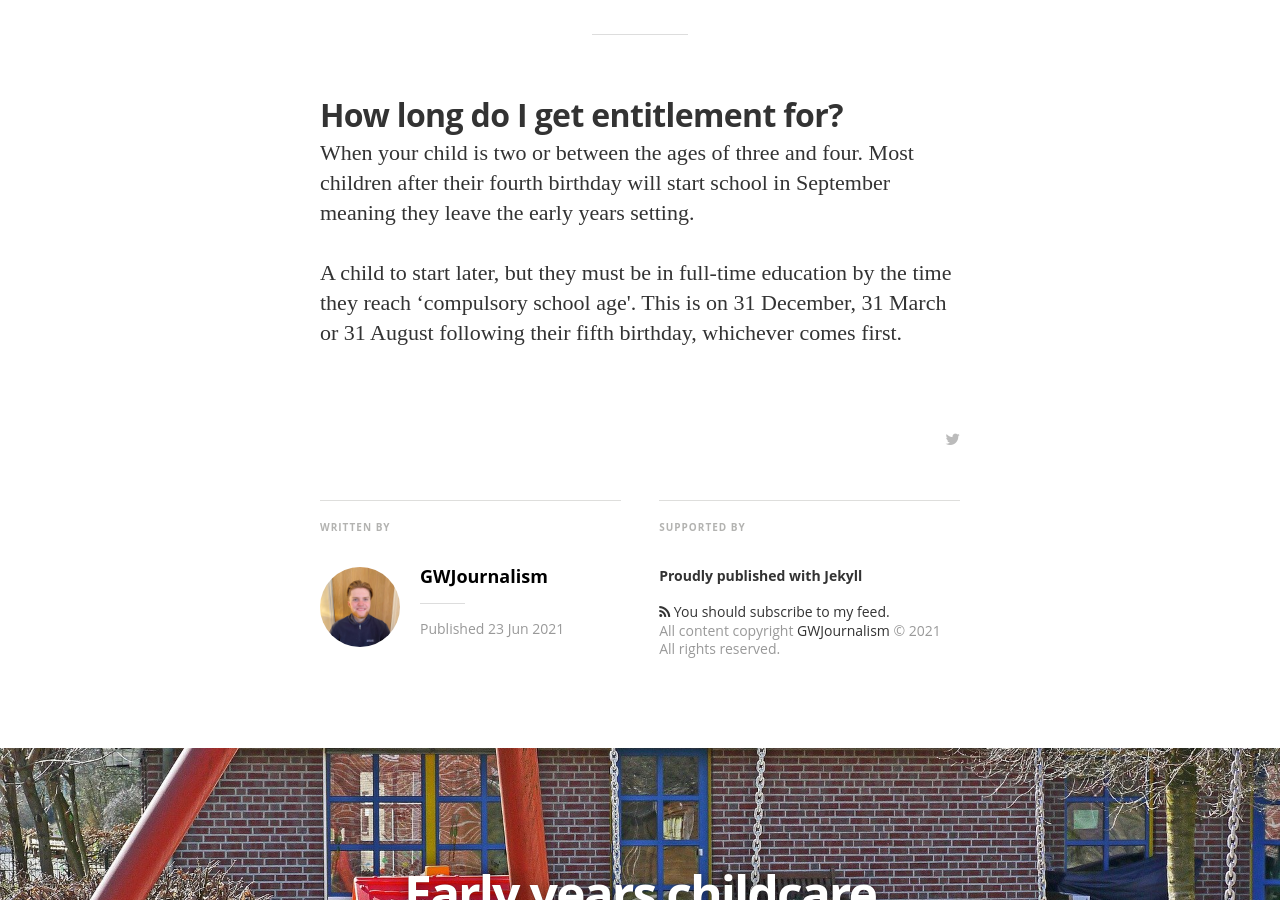
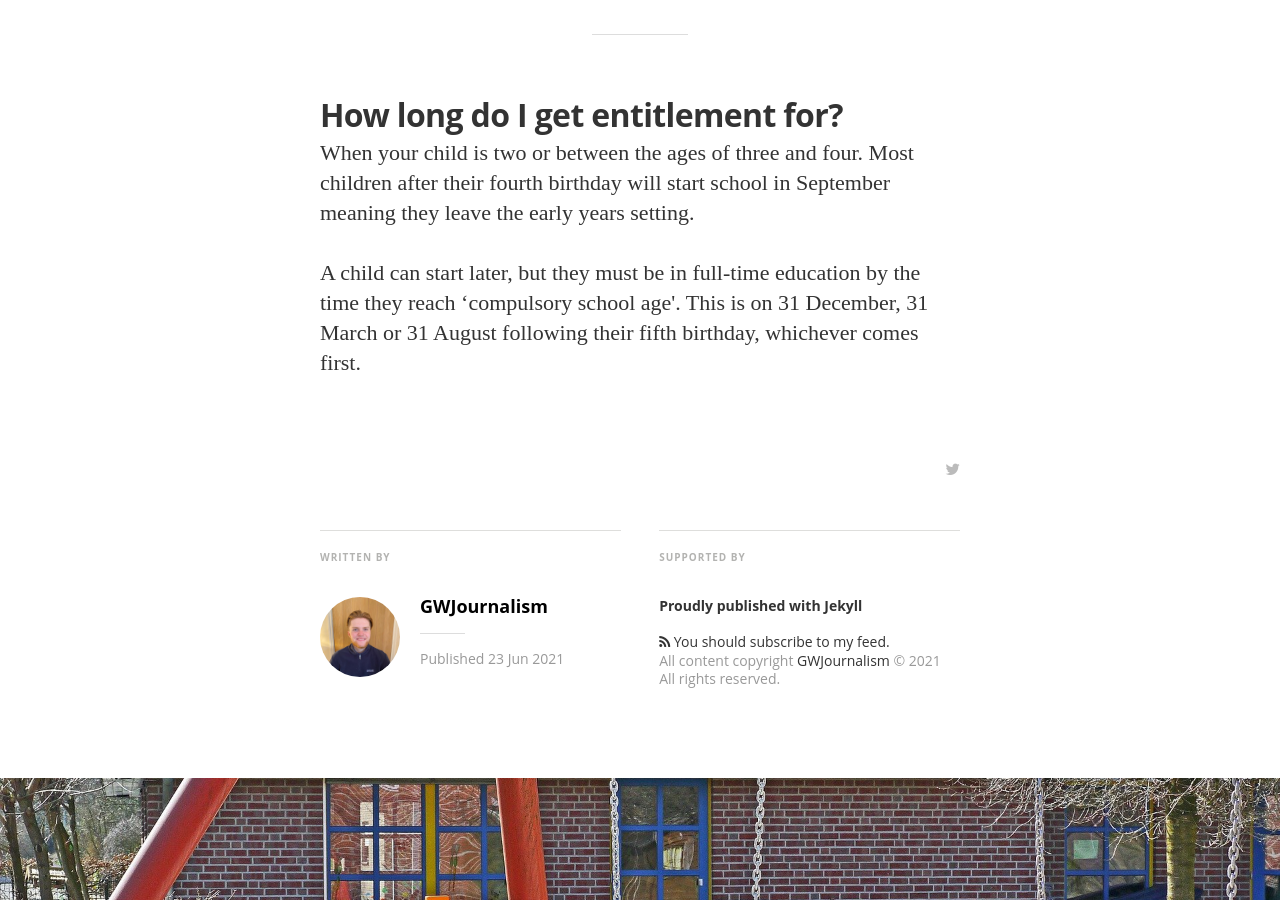
Before and after one commit to GWilloughby99/early-years-project, a Jekyll site: the page built from _posts/2021-06-23-what-is-free-entitlement?.md, in a window 1280 px wide and 900 px high, scrolled down 4878 px. Built offline with Jekyll 4.4.1, drawn with Linux system fonts in a browser that asks for light colours; nearby versions of some CDN libraries; some web fonts are replaced.

Commit message:
Update 2021-06-23-what-is-free-entitlement?.md

```diff
--- a/_posts/2021-06-23-what-is-free-entitlement?.md
+++ b/_posts/2021-06-23-what-is-free-entitlement?.md
@@ -61,4 +61,4 @@ image2: "/assets/article_images/money-mobile.jpg"
 <h2> How long do I get entitlement for?</h2>
 <p> When your child is two or between the ages of three and four. Most children after their fourth birthday will start school in September meaning they leave the early years setting.</p>
 
-<p>A child to start later, but they must be in full-time education by the time they reach ‘compulsory school age'. This is on 31 December, 31 March or 31 August following their fifth birthday, whichever comes first.</p>
+<p>A child can start later, but they must be in full-time education by the time they reach ‘compulsory school age'. This is on 31 December, 31 March or 31 August following their fifth birthday, whichever comes first.</p>
```
